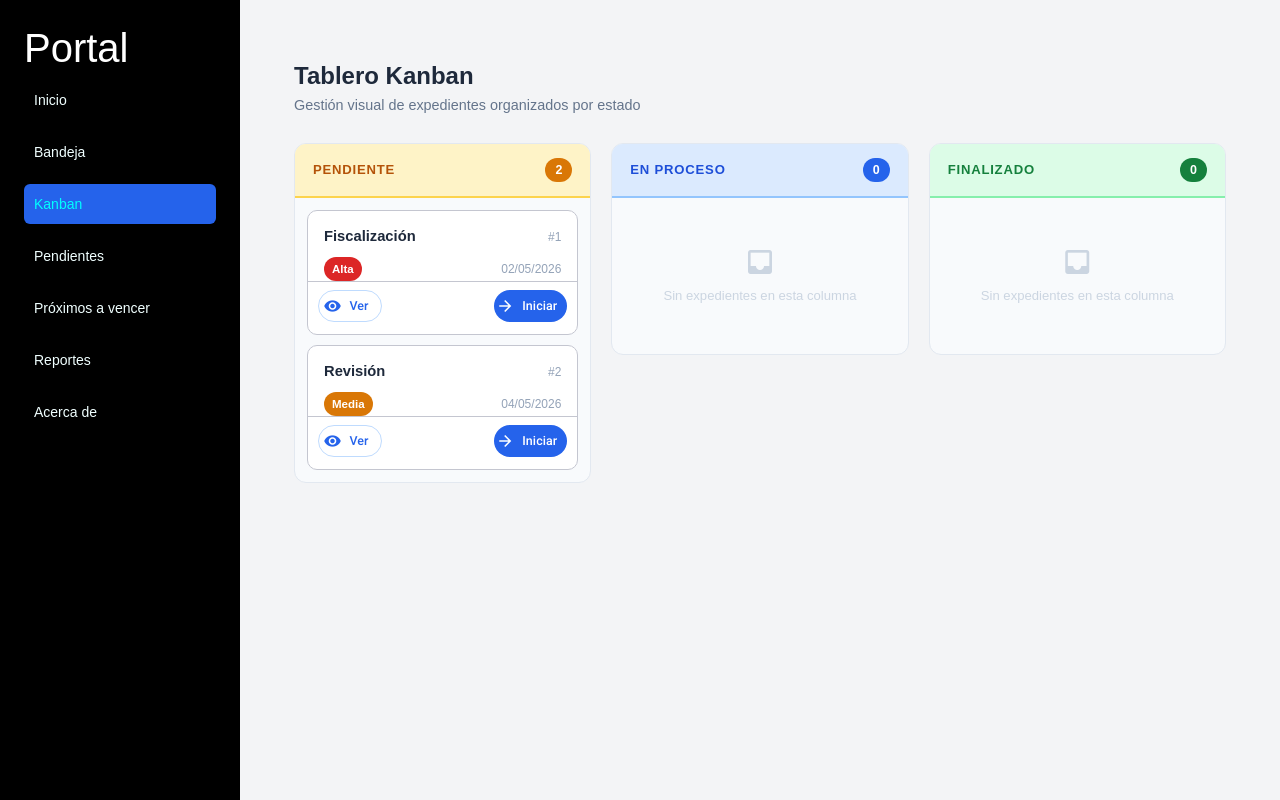
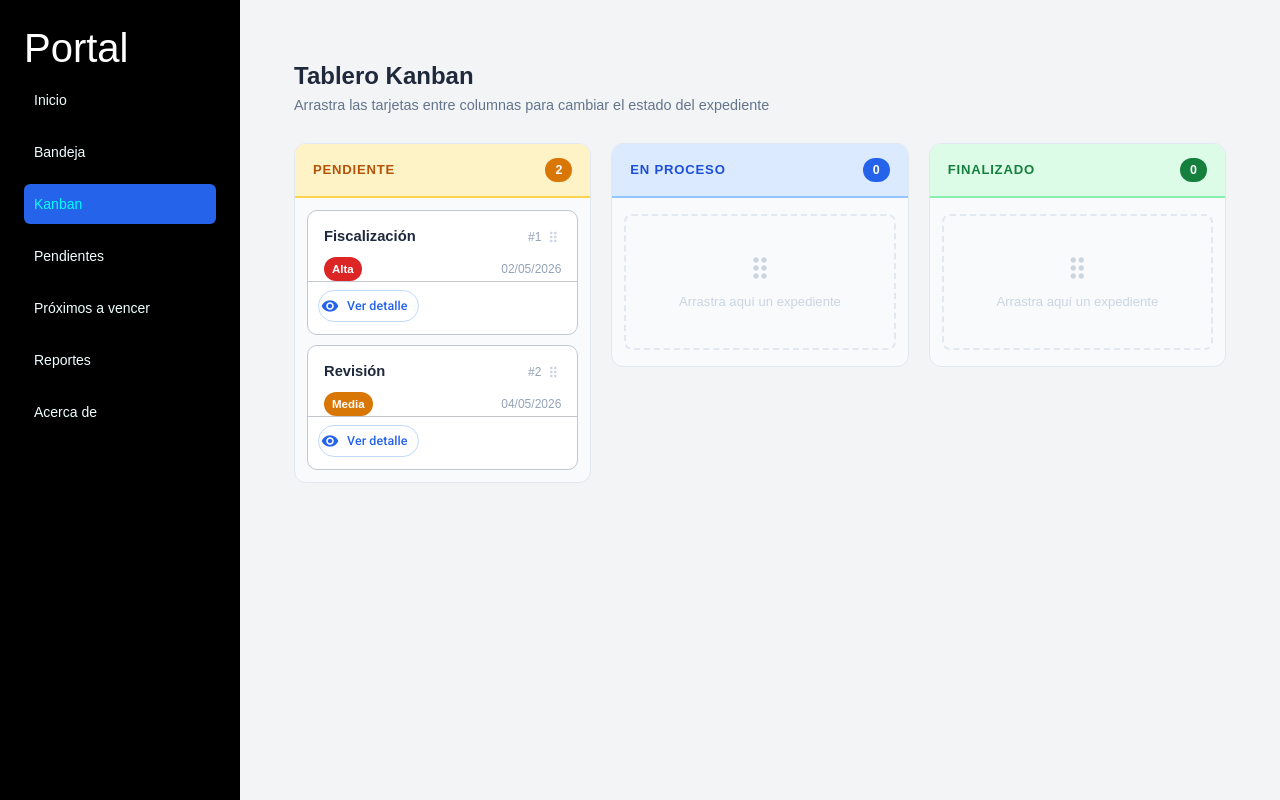
Before and after one commit to jopinones/curso-angular, an Angular app: page /kanban in a window 1280 px wide. Built offline with nearby package versions, Linux system fonts and the light colour scheme.

Commit message:
(feat) mejora drag and drop para tablero Kaban

```diff
--- a/src/app/pages/kanban/kanban.css
+++ b/src/app/pages/kanban/kanban.css
@@ -44,20 +44,9 @@
   padding: 14px 18px;
 }
 
-.col-header-pendiente {
-  background: #fef3c7;
-  border-bottom: 2px solid #fcd34d;
-}
-
-.col-header-proceso {
-  background: #dbeafe;
-  border-bottom: 2px solid #93c5fd;
-}
-
-.col-header-finalizado {
-  background: #dcfce7;
-  border-bottom: 2px solid #86efac;
-}
+.col-header-pendiente  { background: #fef3c7; border-bottom: 2px solid #fcd34d; }
+.col-header-proceso    { background: #dbeafe; border-bottom: 2px solid #93c5fd; }
+.col-header-finalizado { background: #dcfce7; border-bottom: 2px solid #86efac; }
 
 .col-titulo {
   font-size: 0.82rem;
@@ -66,8 +55,8 @@
   letter-spacing: 0.06em;
 }
 
-.col-header-pendiente .col-titulo { color: #b45309; }
-.col-header-proceso .col-titulo { color: #1d4ed8; }
+.col-header-pendiente  .col-titulo { color: #b45309; }
+.col-header-proceso    .col-titulo { color: #1d4ed8; }
 .col-header-finalizado .col-titulo { color: #15803d; }
 
 .col-badge {
@@ -78,29 +67,77 @@
   color: #fff;
 }
 
-.badge-pendiente { background: #d97706; }
-.badge-proceso { background: #2563eb; }
+.badge-pendiente  { background: #d97706; }
+.badge-proceso    { background: #2563eb; }
 .badge-finalizado { background: #15803d; }
 
-/* Cards container */
+/* Cards container (drop zone) */
 .col-cards {
   padding: 12px;
   display: flex;
   flex-direction: column;
   gap: 10px;
-  min-height: 120px;
+  min-height: 140px;
+  transition: background 0.2s;
+}
+
+/* Drop zone: elemento entrante */
+.col-cards.cdk-drop-list-receiving {
+  background: #e0f2fe;
+  outline: 2px dashed #38bdf8;
+  outline-offset: -6px;
+  border-radius: 0 0 12px 12px;
+}
+
+/* Drop zone: mientras se arrastra desde ella */
+.col-cards.cdk-drop-list-dragging {
+  background: #f0f9ff;
 }
 
 /* Kanban Card */
 .kanban-card {
   border-radius: 10px !important;
   background: #ffffff !important;
-  transition: box-shadow 0.2s, transform 0.15s;
+  transition: box-shadow 0.2s;
 }
 
 .kanban-card:hover {
   box-shadow: 0 4px 14px rgba(0, 0, 0, 0.1) !important;
-  transform: translateY(-1px);
+}
+
+/* Cursor de arrastre en el área de handle */
+mat-card-content[cdkDragHandle] {
+  cursor: grab;
+}
+
+mat-card-content[cdkDragHandle]:active {
+  cursor: grabbing;
+}
+
+/* Preview flotante durante el arrastre */
+.kanban-card.cdk-drag-preview {
+  box-shadow: 0 12px 32px rgba(0, 0, 0, 0.2) !important;
+  transform: rotate(1.5deg) scale(1.02);
+  opacity: 0.96;
+}
+
+/* Placeholder (hueco que queda en la columna origen) */
+.kanban-card.cdk-drag-placeholder {
+  opacity: 0;
+  border: 2px dashed #93c5fd !important;
+  background: #eff6ff !important;
+  box-shadow: none !important;
+  min-height: 60px;
+}
+
+/* Animación de retorno al soltar */
+.kanban-card.cdk-drag-animating {
+  transition: transform 200ms cubic-bezier(0, 0, 0.2, 1);
+}
+
+/* Reordenamiento suave dentro de la columna */
+.col-cards.cdk-drop-list-dragging .kanban-card:not(.cdk-drag-placeholder) {
+  transition: transform 200ms cubic-bezier(0, 0, 0.2, 1);
 }
 
 /* Card top row */
@@ -120,10 +157,25 @@
   flex: 1;
 }
 
+.card-corner {
+  display: flex;
+  align-items: center;
+  gap: 4px;
+  flex-shrink: 0;
+}
+
 .card-id {
   font-size: 0.75rem;
   color: #94a3b8;
   white-space: nowrap;
+}
+
+.drag-icon {
+  font-size: 1rem !important;
+  width: 1rem !important;
+  height: 1rem !important;
+  color: #cbd5e1;
+  vertical-align: middle;
 }
 
 /* Card meta row */
@@ -144,9 +196,9 @@
   white-space: nowrap;
 }
 
-.prioridad-alta { background: #dc2626; }
+.prioridad-alta  { background: #dc2626; }
 .prioridad-media { background: #d97706; }
-.prioridad-baja { background: #16a34a; }
+.prioridad-baja  { background: #16a34a; }
 
 .card-fecha {
   font-size: 0.75rem;
@@ -185,10 +237,7 @@
 /* Card actions */
 .card-actions {
   display: flex !important;
-  gap: 6px !important;
   padding: 6px 10px 10px !important;
-  flex-wrap: nowrap;
-  align-items: center;
 }
 
 .btn-ver {
@@ -204,57 +253,14 @@
   background: #eff6ff !important;
 }
 
-.btn-avanzar {
-  font-size: 0.78rem !important;
-  height: 32px !important;
-  line-height: 32px !important;
-  padding: 0 10px !important;
-  margin-left: auto !important;
-}
-
-.btn-iniciar {
-  background: #2563eb !important;
-  color: #fff !important;
-}
-
-.btn-iniciar:hover {
-  background: #1d4ed8 !important;
-}
-
-.btn-finalizar {
-  background: #15803d !important;
-  color: #fff !important;
-}
-
-.btn-finalizar:hover {
-  background: #166534 !important;
-}
-
-.btn-regresar {
-  color: #94a3b8 !important;
-  width: 32px !important;
-  height: 32px !important;
-}
-
-.btn-reabrir {
-  font-size: 0.78rem !important;
-  height: 32px !important;
-  line-height: 32px !important;
-  padding: 0 10px !important;
-  color: #64748b !important;
-  border-color: #cbd5e1 !important;
-  margin-left: auto !important;
-}
-
-.btn-reabrir:hover {
-  background: #f1f5f9 !important;
-}
-
 /* Empty state */
 .col-vacio {
   text-align: center;
   padding: 36px 16px;
   color: #cbd5e1;
+  border: 2px dashed #e2e8f0;
+  border-radius: 8px;
+  margin: 4px 0;
 }
 
 .vacio-icon {
--- a/src/app/pages/kanban/kanban.html
+++ b/src/app/pages/kanban/kanban.html
@@ -1,10 +1,10 @@
 <div class="kanban-page">
   <div class="kanban-header">
     <h2 class="kanban-titulo">Tablero Kanban</h2>
-    <p class="kanban-subtitulo">Gestión visual de expedientes organizados por estado</p>
+    <p class="kanban-subtitulo">Arrastra las tarjetas entre columnas para cambiar el estado del expediente</p>
   </div>
 
-  <div class="kanban-board">
+  <div class="kanban-board" cdkDropListGroup>
 
     @for (col of columnas; track col.estado) {
       <div class="kanban-col">
@@ -17,16 +17,23 @@
           </span>
         </div>
 
-        <!-- Tarjetas -->
-        <div class="col-cards">
+        <!-- Zona de drop -->
+        <div class="col-cards"
+             cdkDropList
+             [cdkDropListData]="col"
+             (cdkDropListDropped)="onDrop($event)">
+
           @for (exp of getExpedientesPorEstado(col.estado); track exp.id) {
-            <mat-card appearance="outlined" class="kanban-card">
-              <mat-card-content>
+            <mat-card cdkDrag [cdkDragData]="exp" appearance="outlined" class="kanban-card">
 
-                <!-- Nombre e ID -->
+              <!-- Área de arrastre (todo el contenido salvo acciones) -->
+              <mat-card-content cdkDragHandle>
                 <div class="card-top-row">
                   <span class="card-nombre">{{ exp.nombre }}</span>
-                  <span class="card-id">#{{ exp.id }}</span>
+                  <div class="card-corner">
+                    <span class="card-id">#{{ exp.id }}</span>
+                    <mat-icon class="drag-icon">drag_indicator</mat-icon>
+                  </div>
                 </div>
 
                 <!-- Prioridad y fecha de creación -->
@@ -49,58 +56,30 @@
                     Vence: {{ exp.fechaVencimiento | date:'dd/MM/yyyy':'UTC' }}
                   </div>
                 }
+              </mat-card-content>
 
-              </mat-card-content>
               <mat-divider></mat-divider>
+
+              <!-- Acción: solo navegar al detalle -->
               <mat-card-actions class="card-actions">
-
-                <!-- Botón regresar al estado anterior -->
-                @if (col.estadoAnterior) {
-                  <button mat-icon-button class="btn-regresar"
-                          (click)="cambiarEstado(exp, col.estadoAnterior)"
-                          [matTooltip]="'Regresar a ' + col.estadoAnterior">
-                    <mat-icon>arrow_back</mat-icon>
-                  </button>
-                }
-
-                <!-- Ver detalle -->
                 <button mat-stroked-button class="btn-ver"
                         [routerLink]="['/expediente', exp.id]"
-                        matTooltip="Ver detalle">
-                  <mat-icon>visibility</mat-icon> Ver
+                        matTooltip="Ver detalle del expediente">
+                  <mat-icon>visibility</mat-icon> Ver detalle
                 </button>
+              </mat-card-actions>
 
-                <!-- Botón avanzar al estado siguiente -->
-                @if (col.estadoSiguiente && col.labelAvanzar && col.iconoAvanzar) {
-                  <button mat-flat-button
-                          [ngClass]="['btn-avanzar', col.btnAvanzarClass ?? '']"
-                          (click)="cambiarEstado(exp, col.estadoSiguiente)"
-                          [matTooltip]="'Mover a ' + col.estadoSiguiente">
-                    {{ col.labelAvanzar }} <mat-icon>{{ col.iconoAvanzar }}</mat-icon>
-                  </button>
-                }
-
-                <!-- Reabrir solo en Finalizado -->
-                @if (!col.estadoSiguiente && col.estadoAnterior) {
-                  <button mat-stroked-button class="btn-reabrir"
-                          (click)="cambiarEstado(exp, col.estadoAnterior)"
-                          matTooltip="Reabrir expediente">
-                    <mat-icon>replay</mat-icon> Reabrir
-                  </button>
-                }
-
-              </mat-card-actions>
             </mat-card>
           }
 
           @if (getExpedientesPorEstado(col.estado).length === 0) {
             <div class="col-vacio">
-              <mat-icon class="vacio-icon">inbox</mat-icon>
-              <p>Sin expedientes en esta columna</p>
+              <mat-icon class="vacio-icon">drag_indicator</mat-icon>
+              <p>Arrastra aquí un expediente</p>
             </div>
           }
+
         </div>
-
       </div>
     }
 
--- a/src/app/pages/kanban/kanban.ts
+++ b/src/app/pages/kanban/kanban.ts
@@ -1,6 +1,7 @@
 import { Component, inject } from '@angular/core';
 import { RouterLink } from '@angular/router';
 import { NgClass, DatePipe } from '@angular/common';
+import { CdkDragDrop, DragDropModule } from '@angular/cdk/drag-drop';
 import { MatCardModule } from '@angular/material/card';
 import { MatButtonModule } from '@angular/material/button';
 import { MatIconModule } from '@angular/material/icon';
@@ -14,16 +15,11 @@ interface KanbanColumna {
   titulo: string;
   headerClass: string;
   badgeClass: string;
-  estadoAnterior?: string;
-  estadoSiguiente?: string;
-  labelAvanzar?: string;
-  iconoAvanzar?: string;
-  btnAvanzarClass?: string;
 }
 
 @Component({
   selector: 'app-kanban',
-  imports: [RouterLink, NgClass, DatePipe, MatCardModule, MatButtonModule, MatIconModule, MatTooltipModule, MatDividerModule],
+  imports: [RouterLink, NgClass, DatePipe, DragDropModule, MatCardModule, MatButtonModule, MatIconModule, MatTooltipModule, MatDividerModule],
   templateUrl: './kanban.html',
   styleUrl: './kanban.css',
 })
@@ -31,44 +27,21 @@ export class Kanban {
   private readonly service = inject(ExpedienteService);
 
   readonly columnas: KanbanColumna[] = [
-    {
-      estado: 'Pendiente',
-      titulo: 'Pendiente',
-      headerClass: 'col-header-pendiente',
-      badgeClass: 'badge-pendiente',
-      estadoSiguiente: 'En Proceso',
-      labelAvanzar: 'Iniciar',
-      iconoAvanzar: 'arrow_forward',
-      btnAvanzarClass: 'btn-iniciar',
-    },
-    {
-      estado: 'En Proceso',
-      titulo: 'En Proceso',
-      headerClass: 'col-header-proceso',
-      badgeClass: 'badge-proceso',
-      estadoAnterior: 'Pendiente',
-      estadoSiguiente: 'Finalizado',
-      labelAvanzar: 'Finalizar',
-      iconoAvanzar: 'check',
-      btnAvanzarClass: 'btn-finalizar',
-    },
-    {
-      estado: 'Finalizado',
-      titulo: 'Finalizado',
-      headerClass: 'col-header-finalizado',
-      badgeClass: 'badge-finalizado',
-      estadoAnterior: 'En Proceso',
-    },
+    { estado: 'Pendiente',  titulo: 'Pendiente',  headerClass: 'col-header-pendiente',  badgeClass: 'badge-pendiente'  },
+    { estado: 'En Proceso', titulo: 'En Proceso', headerClass: 'col-header-proceso',    badgeClass: 'badge-proceso'    },
+    { estado: 'Finalizado', titulo: 'Finalizado', headerClass: 'col-header-finalizado', badgeClass: 'badge-finalizado' },
   ];
 
   getExpedientesPorEstado(estado: string): Expediente[] {
     return this.service.expedientes().filter(e => e.estado === estado);
   }
 
-  cambiarEstado(expediente: Expediente, nuevoEstado: string): void {
-    const estadoAnterior = expediente.estado;
+  onDrop(event: CdkDragDrop<KanbanColumna>): void {
+    if (event.previousContainer === event.container) return;
+    const expediente = event.item.data as Expediente;
+    const nuevoEstado = event.container.data.estado;
     const actualizado: Expediente = { ...expediente, estado: nuevoEstado };
-    this.service.agregarHistorial(actualizado, estadoAnterior, nuevoEstado, 'Estado cambiado desde Kanban');
+    this.service.agregarHistorial(actualizado, expediente.estado, nuevoEstado, 'Estado cambiado desde Kanban');
     this.service.actualizarExpediente(actualizado);
   }
 }
```
